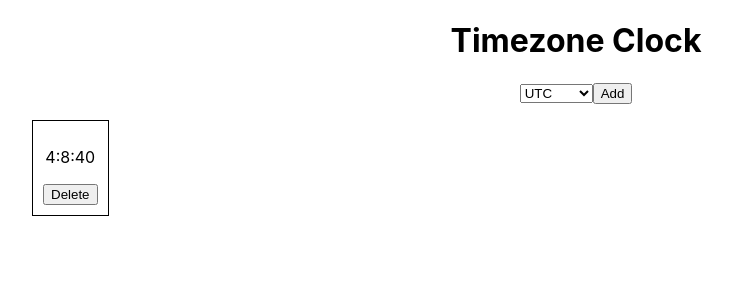
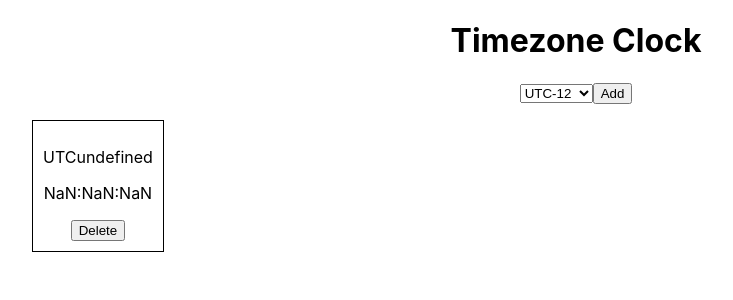
Before and after one commit to hyang77/timezone-clock-react, a React (Create React App) app: page / in a window 1280 px wide. Both pictures are taken after a click on the button "Add". Shown: the top 300 px of the page, without its empty margins (64-797 px from the left). Built offline with nearby package versions, Linux system fonts and the light colour scheme.

Commit message:
Add and update time based on the selected timezone

```diff
--- a/src/components/Card/Card.js
+++ b/src/components/Card/Card.js
@@ -7,17 +7,22 @@ class Card extends React.Component {
     this.updateTime = this.updateTime.bind(this);
     this.state = { hours: "", minutes: "", seconds: "" };
   }
+
   componentDidMount() {
+    // Add timer
     this.timer = setInterval(this.updateTime, 1000);
   }
 
   updateTime() {
+    // Get the current time
+    let now = new Date();
+    // Update hours based on the selected timezone
+    now.setUTCHours(now.getUTCHours() + parseInt(this.props.timezone));
     this.setState({
-      hours: new Date().getUTCHours(),
-      minutes: new Date().getUTCMinutes(),
-      seconds: new Date().getUTCSeconds(),
+      hours: now.getUTCHours(),
+      minutes: now.getUTCMinutes(),
+      seconds: now.getUTCSeconds(),
     });
-    console.log("hi");
   }
 
   componentWillUnmount() {
@@ -26,16 +31,16 @@ class Card extends React.Component {
 
   render() {
     const { hours, minutes, seconds } = this.state;
+    const { timezone } = this.props;
     return (
       <div className="time-card">
-        <p className="timezone">{this.props.timezone}</p>
+        <p className="timezone">
+          {timezone >= 0 ? `UTC+${timezone}` : `UTC${timezone}`}
+        </p>
         <p>
           {hours}:{minutes}:{seconds}
         </p>
-        <button
-          type="button"
-          onClick={() => this.props.removeClock(this.props.timezone)}
-        >
+        <button type="button" onClick={() => this.props.removeClock(timezone)}>
           Delete
         </button>
       </div>
--- a/src/components/SelectTimezone/SelectTimezone.js
+++ b/src/components/SelectTimezone/SelectTimezone.js
@@ -37,7 +37,7 @@ class SelectTimezone extends React.Component {
           <option value="-3">UTC-3</option>
           <option value="-2">UTC-2</option>
           <option value="-1">UTC-1</option>
-          <option selected value="0">
+          <option value="0">
             UTC
           </option>
           <option value="1">UTC+1</option>
```
